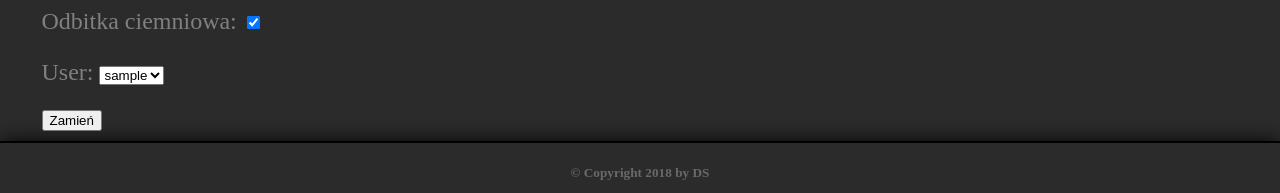
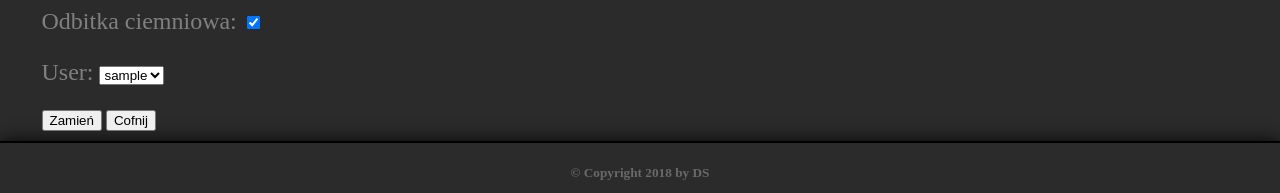
Before and after one commit to DorotaStaszczuk/SilverFox, a Django app: a page that uses SilverFox/templates/SilverFox/photo_update_form.html in a window 1280 px wide. Shown: the part 795-988 px from the top of the page. Run offline with Django 3.2, Linux system fonts and the light colour scheme; a user stored in the database is signed in; tables that the repository leaves empty hold one stand-in row (values such as "Sample post").

Commit message:
button added

```diff
--- a/SilverFox/templates/SilverFox/photo_update_form.html
+++ b/SilverFox/templates/SilverFox/photo_update_form.html
@@ -5,6 +5,7 @@
 <form method="post" action="#" enctype="multipart/form-data">
 {{ form.as_p }}
     <input type="submit" value="Zamień">
+    <a href="{% url 'photo' pk=object.pk %}"><input type="button" value="Cofnij" /></a>
 {% csrf_token %}
 </form>
 {% endblock %}
```
